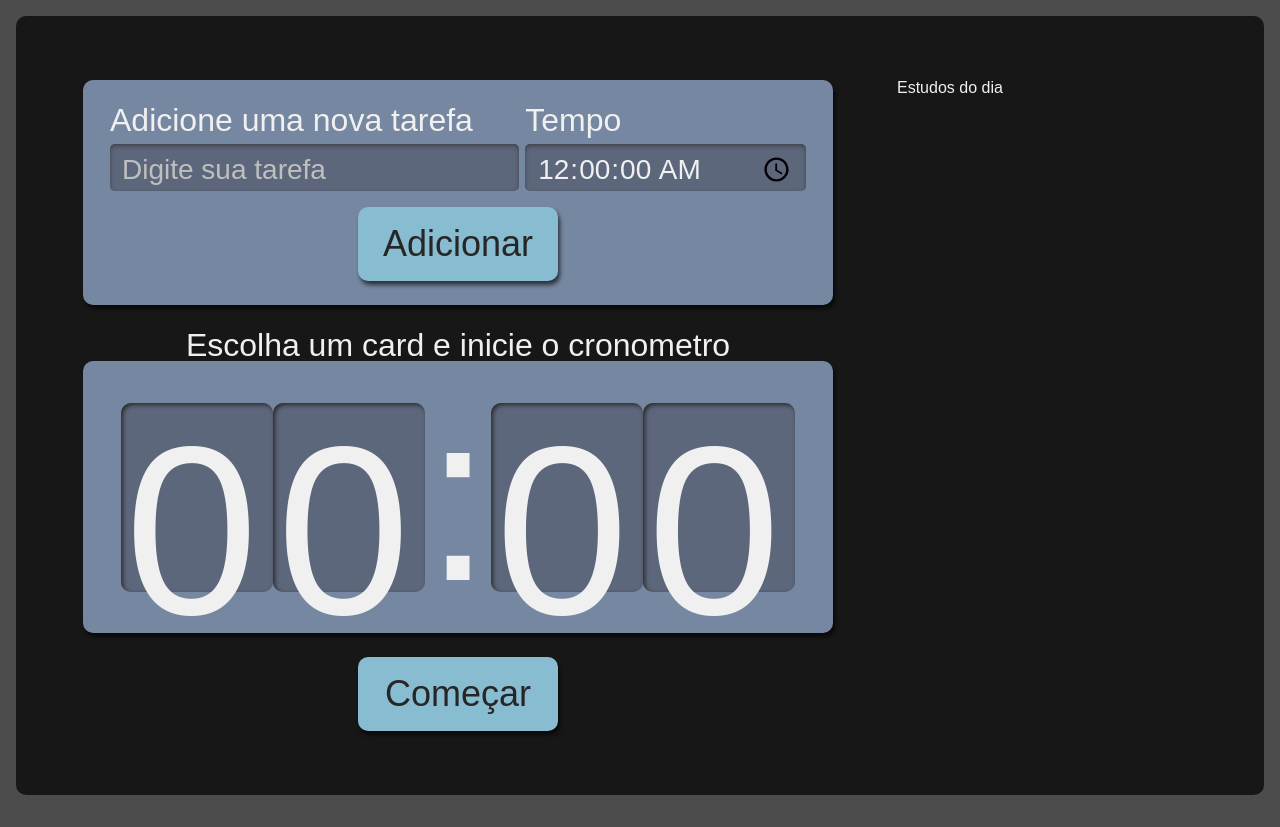
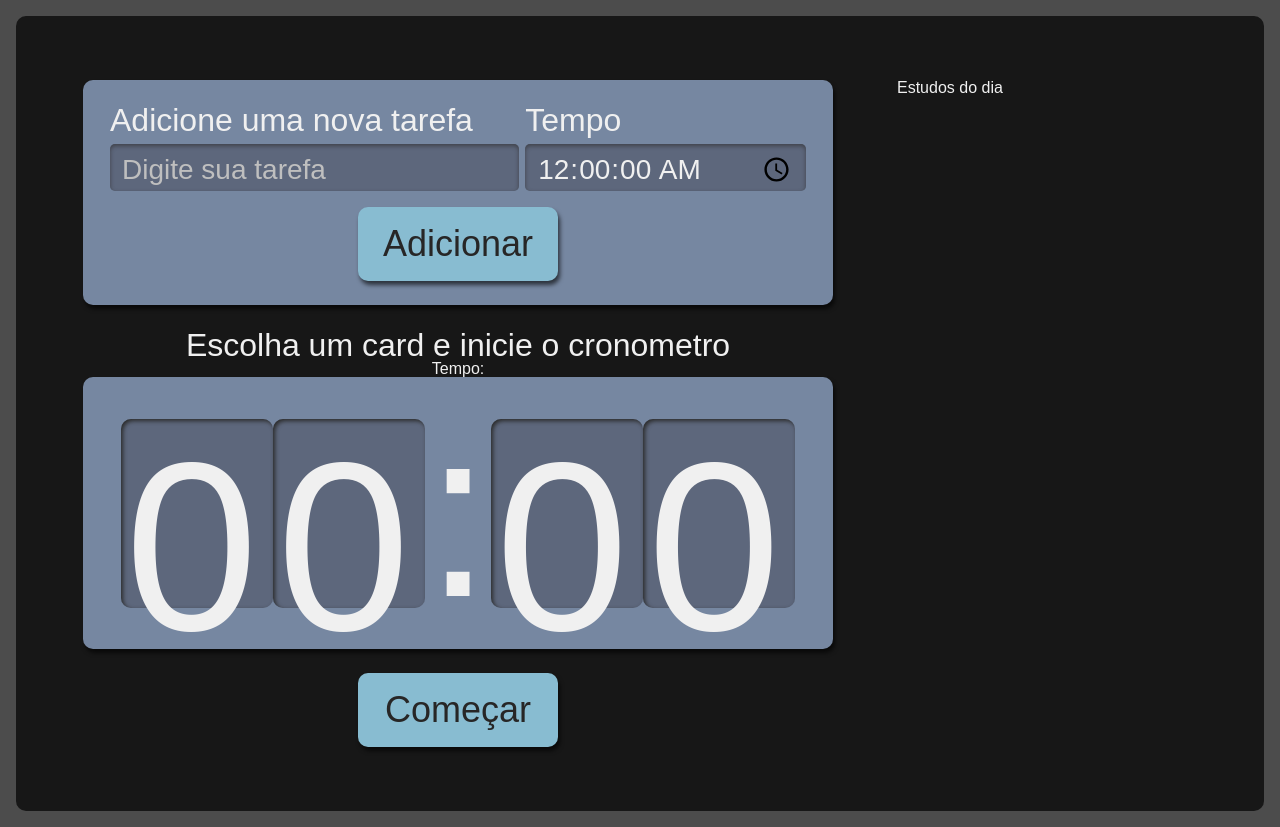
Before and after one commit to Dani-jardim/typescript, a React (Create React App) app: page / in a window 1280 px wide. Built offline with nearby package versions, Linux system fonts and the light colour scheme.

Commit message:
criando time

```diff
--- a/src/components/Cronometro/index.tsx
+++ b/src/components/Cronometro/index.tsx
@@ -1,11 +1,29 @@
 import Botao from "../Button";
 import Relogio from "./Relogio";
 import style from './Cronometro.module.scss'
+import { tempoParaSegundo } from "../common/time";
+import { Itarefa } from "../../types/tarefas";
+import { useEffect, useState } from "react";
 
-export default function Cronometro() {
+interface Props {
+  selecionado: Itarefa | undefined
+}
+
+export default function Cronometro({selecionado}: Props) {
+
+  const [tempo, setTempo] = useState<number>()
+
+  useEffect(()=> {
+    if(selecionado?.tempo){
+      setTempo(tempoParaSegundo(selecionado.tempo))
+    }
+
+  },[selecionado])
+
   return(
     <div className={style.cronometro}>
       <p className={style.titulo}>Escolha um card e inicie o cronometro</p>
+      Tempo: {tempo}
       <div className={style.relogioWrapper}>
         <Relogio/>
       </div>
--- /dev/null
+++ b/src/components/common/time.ts
@@ -0,0 +1,11 @@
+export function tempoParaSegundo(tempo: string) {
+  const [horas='0', minutos='0', segundos='0'] =
+  tempo.split(":");
+
+  const horasEmSegundos = Number(horas) *3600
+  const minutosEmSugundos = Number(minutos) *60
+  const tempoEmSegundos = Number(segundos)
+
+  return horasEmSegundos + minutosEmSugundos + tempoEmSegundos
+
+}
--- a/src/pages/App.tsx
+++ b/src/pages/App.tsx
@@ -25,7 +25,7 @@ function App() {
         tarefas={tarefas}
         selecionaTarefa={selecionaTarefa}
       />
-      <Cronometro/>
+      <Cronometro selecionado={selecionado}/>
     </div>
   );
 }
```
